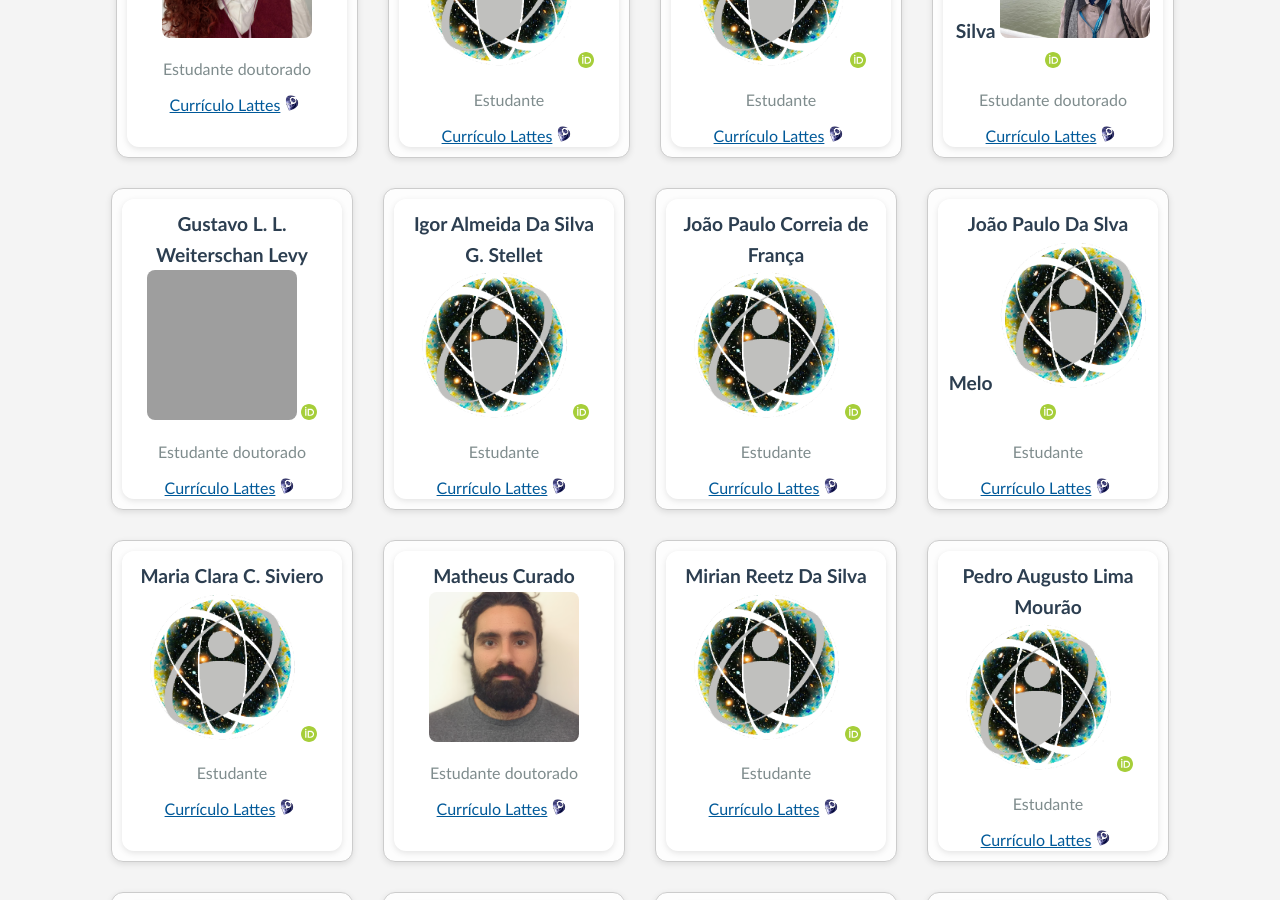
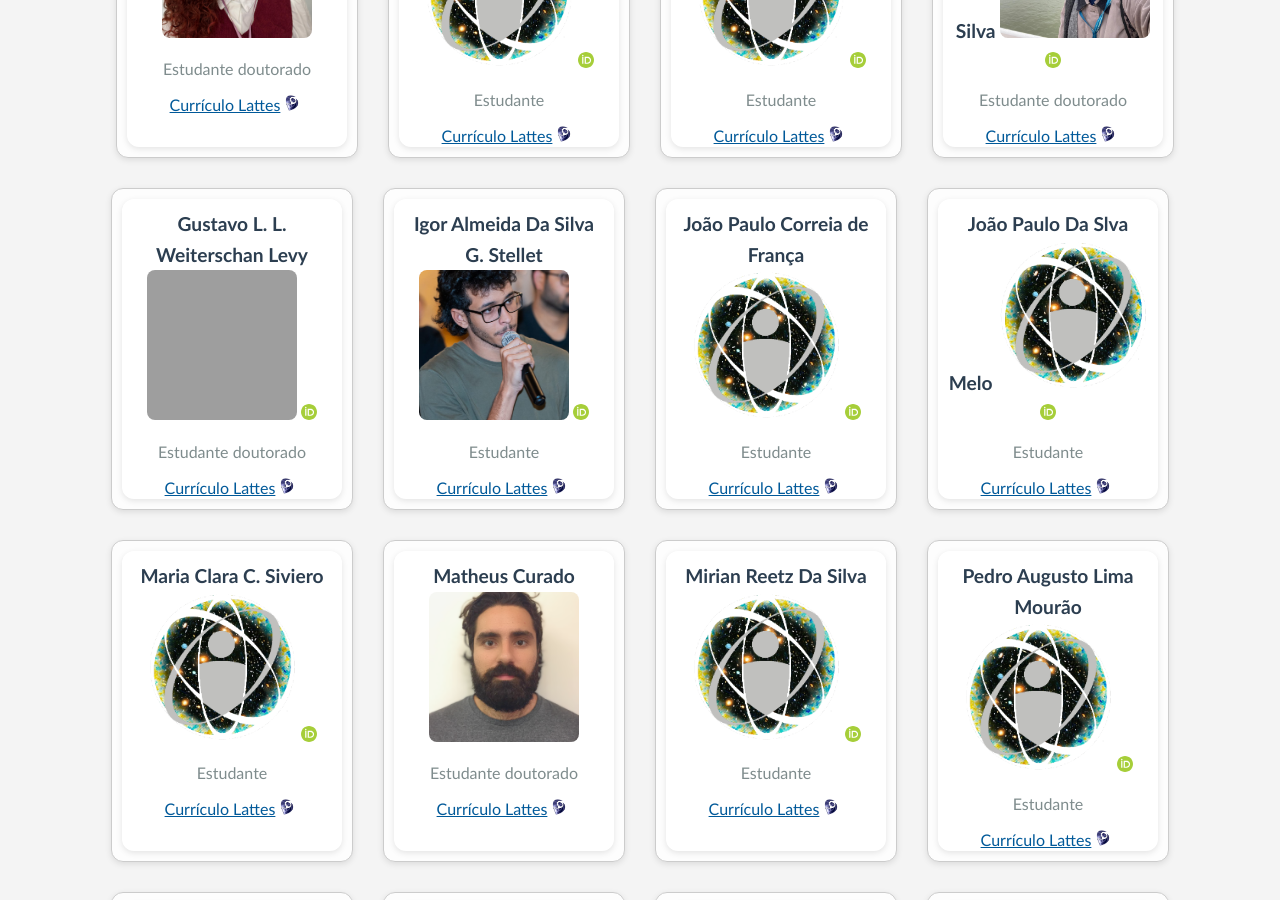
Before and after one commit to cbpf-cosmo/cbpf-cosmo.github.io, a Jekyll site: the page membros.html, which Jekyll copies as it is, in a window 1280 px wide and 900 px high, scrolled down 2447 px. Built offline with Jekyll 4.4.1, drawn with Linux system fonts in a browser that asks for light colours; grey boxes are pictures that could not be loaded.

Commit message:
adding igor

```diff
--- a/membros.html
+++ b/membros.html
@@ -637,7 +637,7 @@
       <div class="member-front">
         <div class="member-name">
           Igor Almeida Da Silva G. Stellet
-          <img src="images/thumbs/cbpf.png" alt="foto" class="clickable-photo"
+          <img src="images/thumbs/igor.png" alt="foto" class="clickable-photo"
                style="width:150px; height:150px; object-fit:cover;">
            <a href="https://orcid.org/" target="_blank">
             <img src="images/ORCID-iD_icon_vector.svg" alt="iD ORCID"/>
@@ -645,13 +645,13 @@
           </div>
         <div class="member-role">Estudante </div>
         <div class="member-lattes">
-          <a href="http://lattes.cnpq.br/" target="_blank">
+          <a href="http://lattes.cnpq.br/1153516712320780" target="_blank">
             Currículo Lattes<img src="images/lattes-logo-2.png" alt="iD Lattes"/>
           </a>
         </div>
       </div>
       <div class="member-back">
-        <p>Texto sobre palavras-chaves</p>
+        <p>Gravitational Waves from First Order Phase Transitions in the early universe. Supervisor: Felipe Falciano</p>
         <button class="btn-back">Voltar</button>
       </div>
     </div>
```
Also changed, not shown: images/thumbs/igor.png (added).
